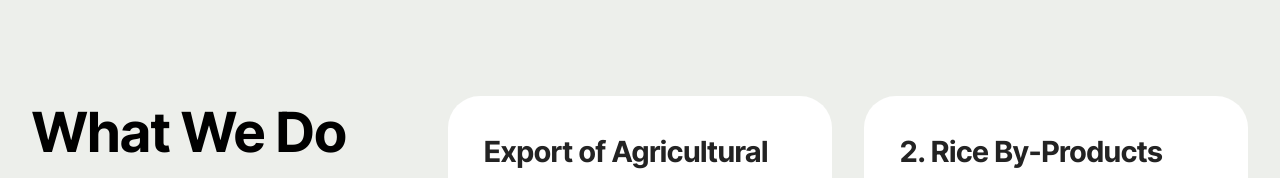
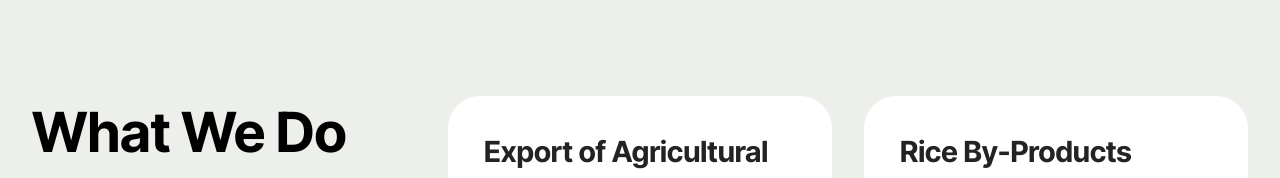
Before and after one commit to umarkabirdananini/yuccess, a plain HTML site: page index.html in a window 1280 px wide. Shown: the part 3040-3218 px from the top of the page. Drawn offline with Linux system fonts and the light colour scheme; files whose address does not match are found by name.

Commit message:
Update index.html

```diff
--- a/index.html
+++ b/index.html
@@ -258,7 +258,7 @@
 					<div class="item-wrapper">
 						<div class="item-content align-left">
 
-							<h5 class="card-title mbr-fonts-style display-5"><strong>2. Rice By-Products</strong></h5>
+							<h5 class="card-title mbr-fonts-style display-5"><strong>Rice By-Products</strong></h5>
 							<p class="card-text mbr-fonts-style display-7">• Broken Rice (large &amp; small grades)
 <br>• Rice Bran for feed &amp; oil extraction
 <br>• Rice Husk for bio-energy and soil amendments
```
